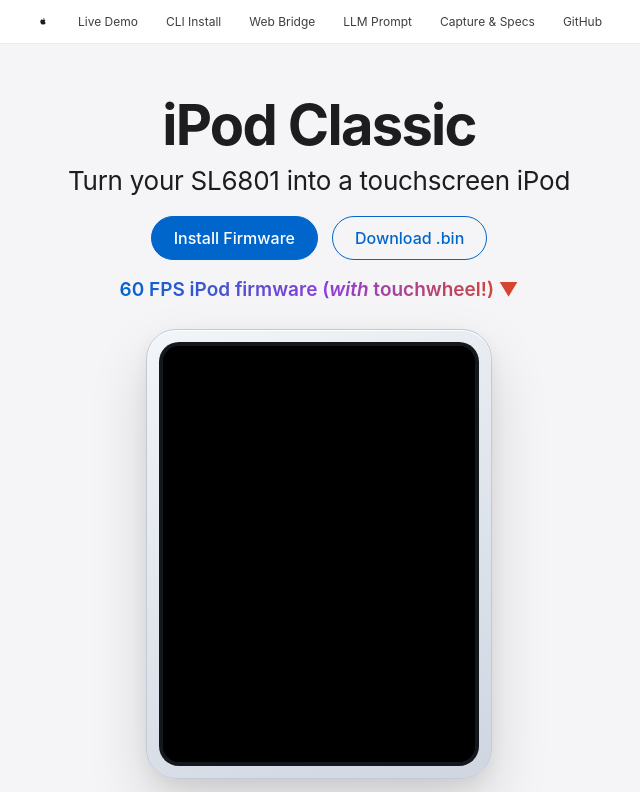
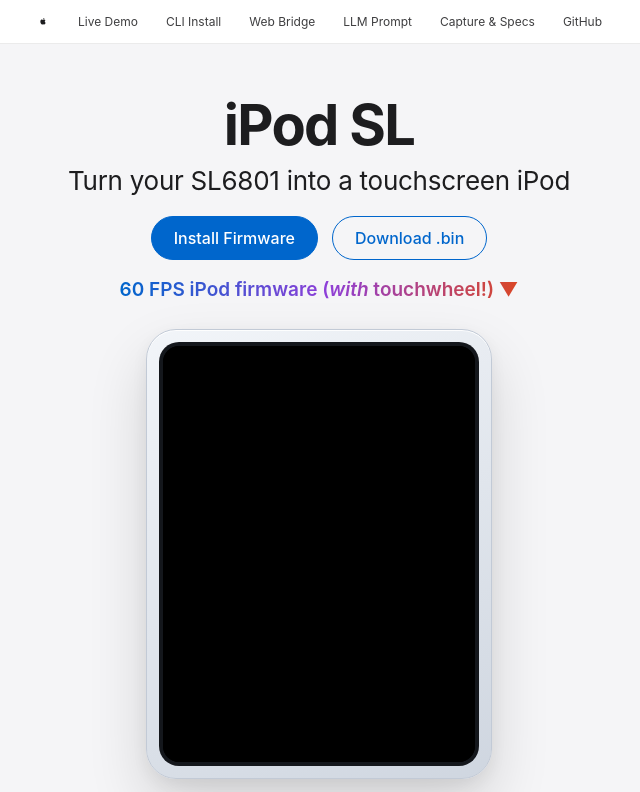
Before and after one commit to fp101fs/sl6801-ipod, a plain HTML site: page docs/index.html in a window 1280 px wide. Shown: the top 792 px of the page, without its empty margins (321-961 px from the left). Drawn offline with Linux system fonts and the light colour scheme; no server answers.

Commit message:
Rename main page heading to iPod SL

```diff
--- a/docs/index.html
+++ b/docs/index.html
@@ -3,7 +3,7 @@
 <head>
   <meta charset="utf-8" />
   <meta name="viewport" content="width=device-width, initial-scale=1.0, user-scalable=no" />
-  <title>iPod Classic for SL6801</title>
+  <title>iPod SL — SL6801 Touchscreen iPod Firmware</title>
   <style>
     :root {
       --ink: #1d1d1f;
@@ -518,7 +518,7 @@
 
   <!-- Section 1: Hero + Interactive LVGL 8.3 WASM iPod -->
   <section id="top" class="hero-section">
-    <h1 class="hero-title">iPod Classic</h1>
+    <h1 class="hero-title">iPod SL</h1>
     <p class="hero-sub">Turn your SL6801 into a touchscreen iPod</p>
 
     <div class="cta-row">
```
